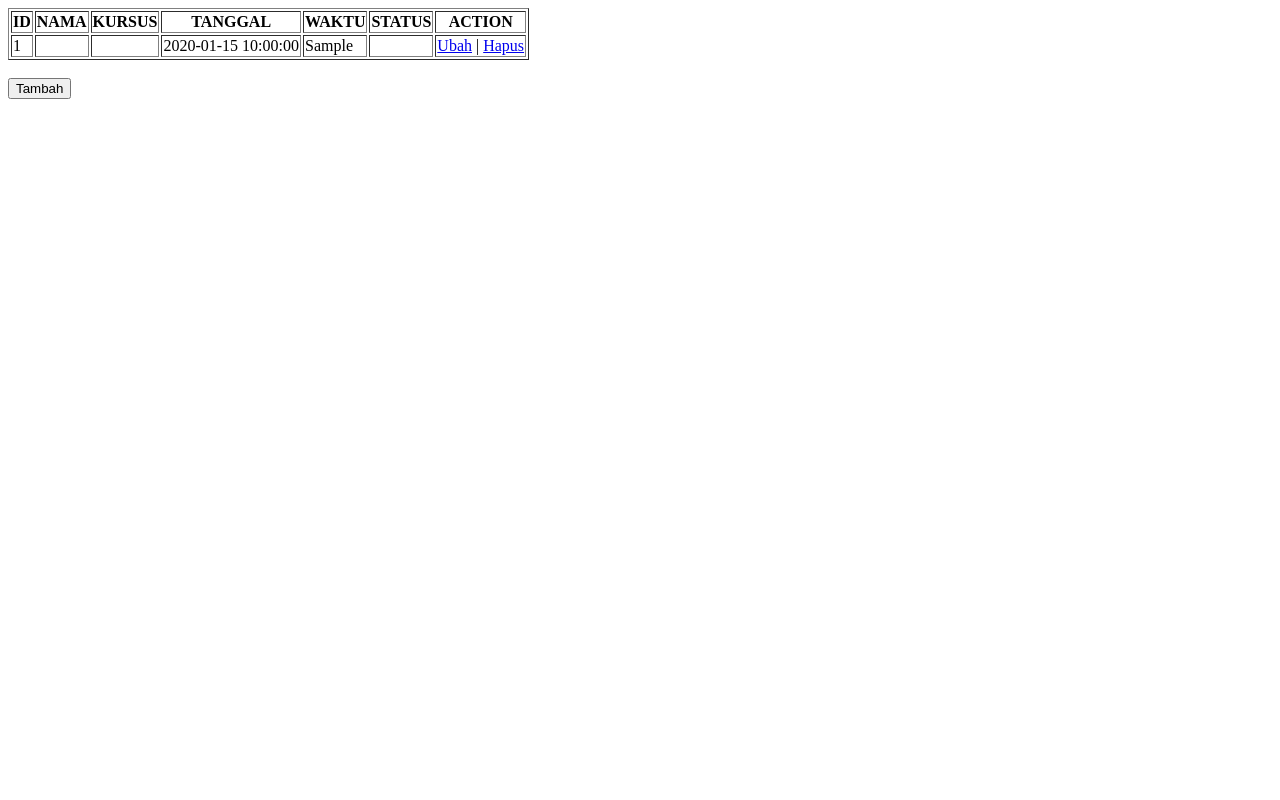
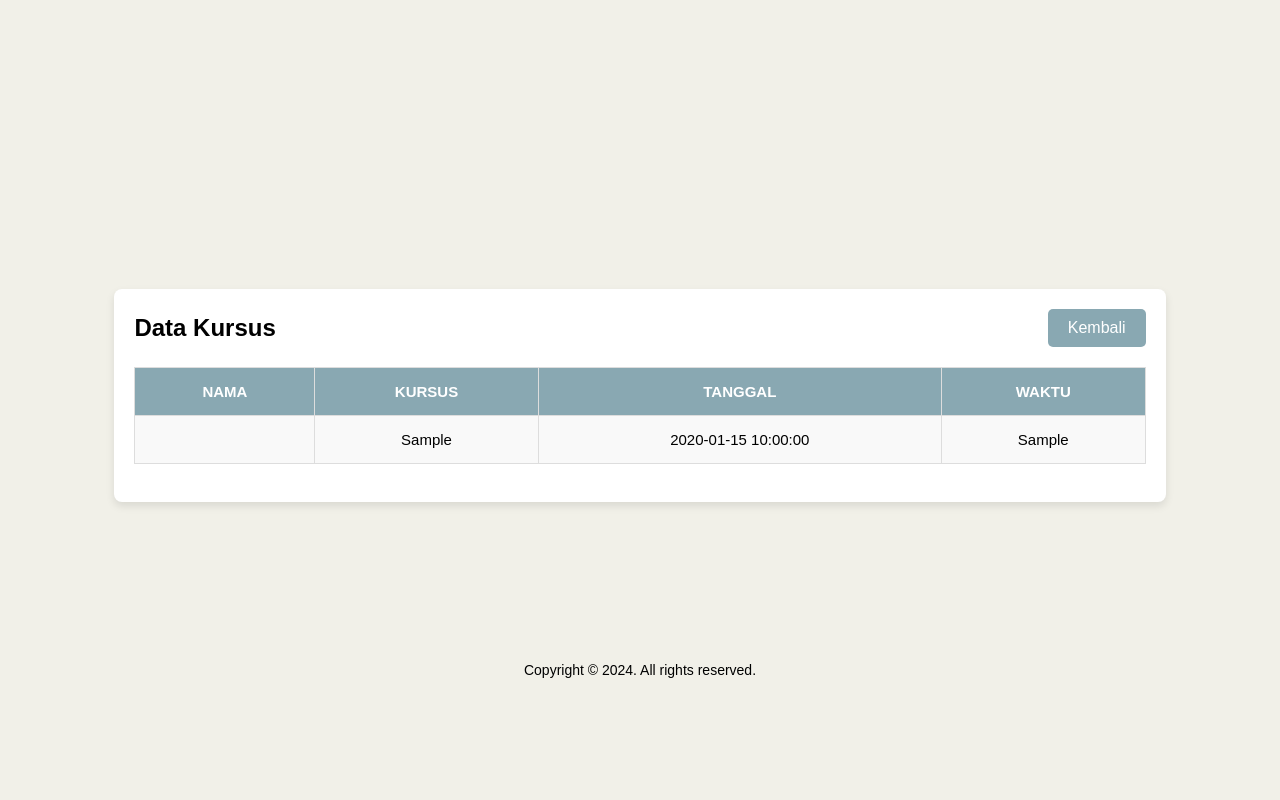
Before and after one commit to coronafloat/TR-Pemrograman-Web, a PHP site: page /frontend/admin/view-tampil-kursus.php in a window 1280 px wide. Run offline with PHP 8.4, Linux system fonts and the light colour scheme; tables that the repository leaves empty or names only in its code hold one stand-in row (values such as "Sample post"); data that the repository does not hold is empty.

Commit message:
Update view-tampil-kursus.php

```diff
--- a/frontend/admin/view-tampil-kursus.php
+++ b/frontend/admin/view-tampil-kursus.php
@@ -1,42 +1,147 @@
 <html>
+<head>
+    <title>Data Kursus</title>
+    <link rel="icon" href="../../assets/favicon-logo.png" type="image/png">
+    <style>
+        body {
+            display: flex;
+            font-family: Arial, sans-serif;
+            background-color: #F1F0E8;
+            justify-content: center;
+            align-items: center;
+        }
+
+        .table-container {
+            margin-top: 30px;
+            padding: 20px;
+            background-color: #fff;
+            border-radius: 8px;
+            box-shadow: 0 4px 8px rgba(0, 0, 0, 0.1);
+            width: 80%;
+            margin-bottom: 40px;
+        }
+
+        .header-container {
+            display: flex;
+            justify-content: space-between;
+            align-items: center;
+            margin-bottom: 20px;
+        }
+
+        .header-container h1 {
+            margin: 0;
+            font-size: 24px;
+        }
+
+        .header-container button {
+            padding: 10px 20px;
+            font-size: 1rem;
+            border: none;
+            border-radius: 5px;
+            cursor: pointer;
+            transition: background-color 0.3s, transform 0.2s;
+            background-color: #89A8B2;
+            color: white;
+        }
+
+        .header-container button:hover {
+            background-color: #6D8A96;
+            color: white;
+            border-radius: 5px;
+        }
+
+        h1 {
+            position: relative;
+            margin-top: 10px;
+            margin-bottom: 10px;
+        }
+
+        table {
+            width: 100%;
+            border-collapse: collapse;
+            margin-top: 20px;
+        }
+
+        th, td {
+            padding: 15px;
+            text-align: center;
+            font-size: 15px;
+            border: 1px solid #ddd;
+        }
+
+        th {
+            background-color: #89A8B2;
+            color: #fff;
+            font-weight: bold;
+        }
+
+        td {
+            background-color: #f9f9f9;
+        }
+
+        .bg-white {
+            position: absolute;
+            display: flex;
+            justify-content: flex-end;
+            align-items: flex-end;
+            text-align: right;
+            margin-top: 580px;
+            margin-bottom: 40px;
+            margin-right: 40px;
+            margin-left: 40px;
+            font-size: 14px;
+        }
+    </style>
+</head>
 <body>
     <script>
         function tambahData() {
             window.location.href = "../../frontend/admin/view-tambah-kursus.php"
         }
+
+        function kembali() {
+            window.location.href = "../../frontend/admin/view-dashboard.php"
+        }
     </script>
+
+    <div class="table-container">
+        <div class="header-container">
+            <h1>Data Kursus</h1>
+            <button onclick="kembali()">Kembali</button>
+        </div>
         <?php
             include "../../backend/admin/be-admin.php";
 
-            //Membuat Objek
-            //Konstruktor otomatis terpanggil
-            //Isi konstruktor = string connection
+            $kategori = isset($_GET['kategori']) ? $_GET['kategori'] : '';  // Ambil kategori dari URL
+
+            // Membuat objek Admin
             $pk = new Admin();
 
-            //Memanggil method
-            $dtk = $pk->tampilkanKursus();
+            // Menampilkan data berdasarkan kategori
+            $dtk = $pk->tampilkanKursus($kategori);  // Memanggil method dengan kategori sebagai parameter
 
-            //Buat table
+            // Membuat tabel untuk menampilkan data
                 echo "<table border='1'>";
-            echo "<tr> <th>ID</th> <th>NAMA</th> <th>KURSUS</th> <th>TANGGAL</th> <th>WAKTU</th> <th>STATUS</th> <th>ACTION</th> </tr>";
+                echo "<tr> <th>NAMA</th> <th>KURSUS</th> <th>TANGGAL</th> <th>WAKTU</th> </tr>";
 
-            //Unboxing array
+                // Menampilkan data kursus
                 foreach ($dtk as $d) {
                     echo "<tr>";
-                    echo "<td>" .$d["id"]. "</td>";
-                    echo "<td>" .$d["nama_user"]. "</td>";
-                    echo "<td>" .$d["nama_kursus"]. "</td>";
-                    echo "<td>" .$d["tanggal"]. "</td>";
-                    echo "<td>" .$d["waktu"]. "</td>";
-                    echo "<td>" .$d["status"]. "</td>";
-                    echo "<td>";
-                        echo "<a href='../../frontend/admin/view-edit-kursus.php?id=".$d["id"]."'>Ubah</a>";
-                        echo " | <a href='../../backend/admin/proses-hapus-kursus.php?id=".$d["id"]."'>Hapus</a>";
-                    echo "</td>";
+                        echo "<td>" . $d["namaUser"] . "</td>";
+                        echo "<td>" . $d["kursus"] . "</td>";
+                        echo "<td>" . $d["tanggal"] . "</td>";
+                        echo "<td>" . $d["waktu"] . "</td>";
                     echo "</tr>";
                 }
                 echo "</table><br>";
         ?>
-        <button onclick="tambahData()">Tambah</button>
+    </div>
+    <!-- FOOTER -->
+    <footer class="bg-white">
+        <p class="mt-4 text-center text-sm text-black lg:mt-0 lg:text-right">
+            Copyright &copy; 2024. All rights reserved.
+        </p>
+    </footer>
+    <!-- End of FOOTER -->
 </body>
 </html>
```
Lines whose indentation alone changed are shown as unchanged.
